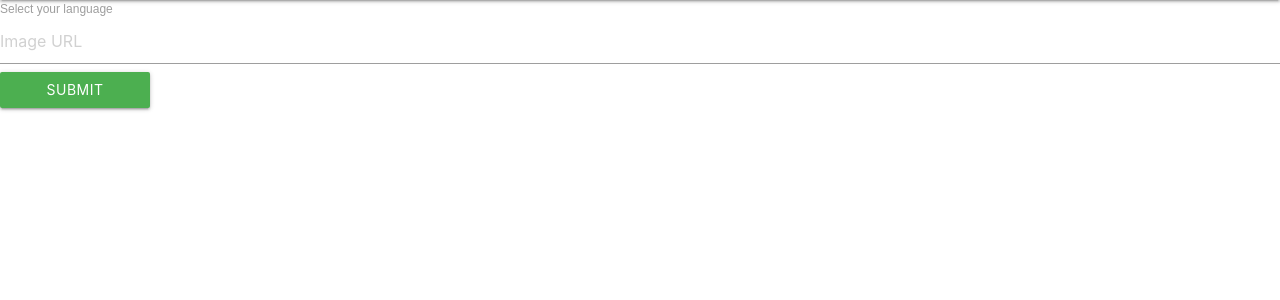
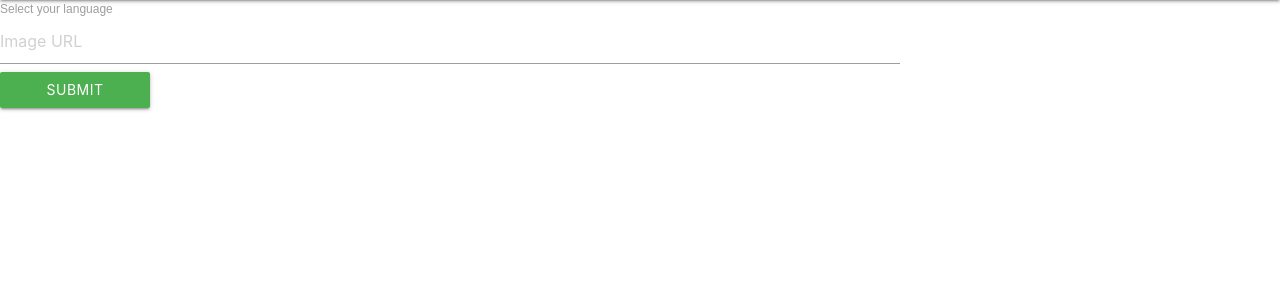
Before and after one commit to andreasdragoman/cloud-project-dragoman, a Flask app: page / in a window 1280 px wide. Shown: the part 64-364 px from the top of the page. Run offline with Flask 2, Linux system fonts and the light colour scheme; data that the repository does not hold is empty.

Commit message:
Update home.html

```diff
--- a/templates/home.html
+++ b/templates/home.html
@@ -55,7 +55,7 @@
              <option lang="it" value="it">Italian</option>
          </select>
     </div>
-    <div>
+    <div style="width:900px;">
         <input type="text" name="FaceDetection.Image.Url" placeholder="Image URL">
     </div>
     <div>
```
